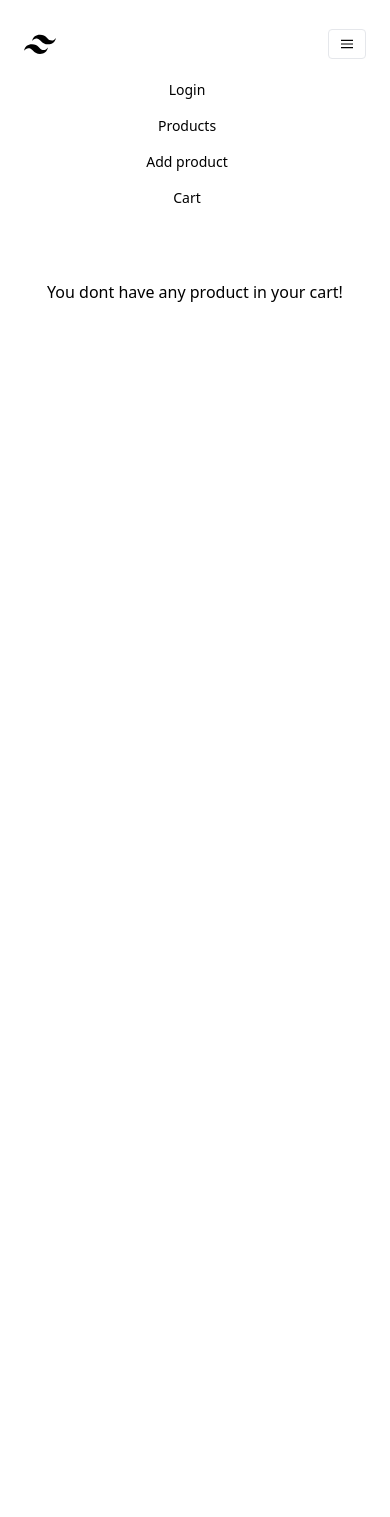
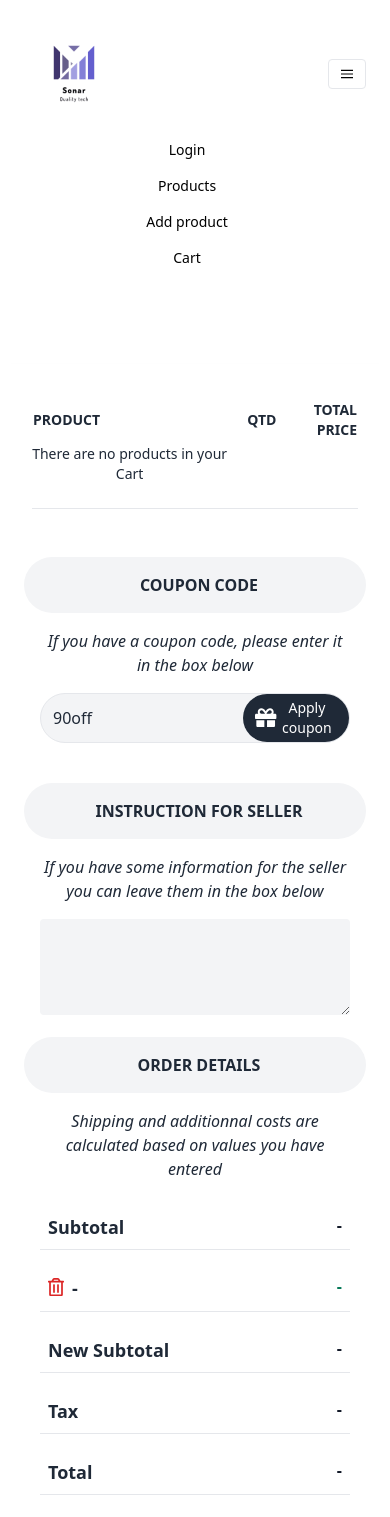
Before and after one commit to david2203/React-app-with-tailwind, a React (Create React App) app: page /cart in a window 390 px wide. Shown: the top 1517 px of the page. Before the commit the page ends 844 px from the top, so only its background shows below. Built offline with nearby package versions, Linux system fonts and the light colour scheme.

Commit message:
tailwind added

```diff
--- a/src/components/card.js
+++ b/src/components/card.js
@@ -24,7 +24,8 @@ function Card({productName, price}) {
     return (
 
         <>
-            <div className="py-6 flex flex-row mx-96" >
+
+            <div className="py-6 mx-6" >
   <div className="flex max-w-md bg-white shadow-lg rounded-lg overflow-hidden">
     <div className="w-1/3 bg-cover" > <img src={headphone1}/>
     </div>
--- a/src/components/cart.js
+++ b/src/components/cart.js
@@ -2,9 +2,122 @@ import React from 'react'
 
 function cart() {
     return (
-        <div>
-            You dont have any product in your cart!
+        <>
+        <div className="flex justify-center my-6">
+  <div className="flex flex-col w-full p-8 text-gray-800 bg-white shadow-lg pin-r pin-y md:w-4/5 lg:w-4/5">
+    <div className="flex-1">
+      <table className="w-full text-sm lg:text-base" cellspacing="0">
+        <thead>
+          <tr className="h-12 uppercase">
+            <th className="hidden md:table-cell"></th>
+            <th className="text-left">Product</th>
+            <th className="lg:text-right text-left pl-5 lg:pl-0">
+              <span className="lg:hidden" title="Quantity">Qtd</span>
+              <span className="hidden lg:inline">Quantity</span>
+            </th>
+            <th className="hidden text-right md:table-cell">Unit price</th>
+            <th className="text-right">Total price</th>
+          </tr>
+        </thead>
+        <tbody>
+          <tr>
+            There are no products in your Cart
+          </tr>
+        </tbody>
+      </table>
+      <hr className="pb-6 mt-6"/>
+      <div className="my-4 mt-6 -mx-2 lg:flex">
+        <div className="lg:px-2 lg:w-1/2">
+          <div className="p-4 bg-gray-100 rounded-full">
+            <h1 className="ml-2 font-bold uppercase">Coupon Code</h1>
+          </div>
+          <div className="p-4">
+            <p className="mb-4 italic">If you have a coupon code, please enter it in the box below</p>
+            <div className="justify-center md:flex">
+              <form action="" method="POST">
+                  <div className="flex items-center w-full h-13 pl-3 bg-white bg-gray-100 border rounded-full">
+                    <input type="coupon" name="code" id="coupon" placeholder="Apply coupon" value="90off"
+                            className="w-full bg-gray-100 outline-none appearance-none focus:outline-none active:outline-none"/>
+                      <button type="submit" className="text-sm flex items-center px-3 py-1 text-white bg-gray-800 rounded-full outline-none md:px-4 hover:bg-gray-700 focus:outline-none active:outline-none">
+                        <svg aria-hidden="true" data-prefix="fas" data-icon="gift" className="w-8" xmlns="http://www.w3.org/2000/svg" viewBox="0 0 512 512"><path fill="currentColor" d="M32 448c0 17.7 14.3 32 32 32h160V320H32v128zm256 32h160c17.7 0 32-14.3 32-32V320H288v160zm192-320h-42.1c6.2-12.1 10.1-25.5 10.1-40 0-48.5-39.5-88-88-88-41.6 0-68.5 21.3-103 68.3-34.5-47-61.4-68.3-103-68.3-48.5 0-88 39.5-88 88 0 14.5 3.8 27.9 10.1 40H32c-17.7 0-32 14.3-32 32v80c0 8.8 7.2 16 16 16h480c8.8 0 16-7.2 16-16v-80c0-17.7-14.3-32-32-32zm-326.1 0c-22.1 0-40-17.9-40-40s17.9-40 40-40c19.9 0 34.6 3.3 86.1 80h-86.1zm206.1 0h-86.1c51.4-76.5 65.7-80 86.1-80 22.1 0 40 17.9 40 40s-17.9 40-40 40z"/></svg>
+                        <span className="font-medium">Apply coupon</span>
+                      </button>
+                  </div>
+              </form>
+            </div>
+          </div>
+          <div className="p-4 mt-6 bg-gray-100 rounded-full">
+            <h1 className="ml-2 font-bold uppercase">Instruction for seller</h1>
+          </div>
+          <div className="p-4">
+            <p className="mb-4 italic">If you have some information for the seller you can leave them in the box below</p>
+            <textarea className="w-full h-24 p-2 bg-gray-100 rounded"></textarea>
+          </div>
         </div>
+        <div className="lg:px-2 lg:w-1/2">
+          <div className="p-4 bg-gray-100 rounded-full">
+            <h1 className="ml-2 font-bold uppercase">Order Details</h1>
+          </div>
+          <div className="p-4">
+            <p className="mb-6 italic">Shipping and additionnal costs are calculated based on values you have entered</p>
+              <div className="flex justify-between border-b">
+                <div className="lg:px-4 lg:py-2 m-2 text-lg lg:text-xl font-bold text-center text-gray-800">
+                  Subtotal
+                </div>
+                <div className="lg:px-4 lg:py-2 m-2 lg:text-lg font-bold text-center text-gray-900">
+                  -
+                </div>
+              </div>
+                <div className="flex justify-between pt-4 border-b">
+                  <div className="flex lg:px-4 lg:py-2 m-2 text-lg lg:text-xl font-bold text-gray-800">
+                    <form action="" method="POST">
+                      <button type="submit" className="mr-2 mt-1 lg:mt-2">
+                        <svg aria-hidden="true" data-prefix="far" data-icon="trash-alt" className="w-4 text-red-600 hover:text-red-800" xmlns="http://www.w3.org/2000/svg" viewBox="0 0 448 512"><path fill="currentColor" d="M268 416h24a12 12 0 0012-12V188a12 12 0 00-12-12h-24a12 12 0 00-12 12v216a12 12 0 0012 12zM432 80h-82.41l-34-56.7A48 48 0 00274.41 0H173.59a48 48 0 00-41.16 23.3L98.41 80H16A16 16 0 000 96v16a16 16 0 0016 16h16v336a48 48 0 0048 48h288a48 48 0 0048-48V128h16a16 16 0 0016-16V96a16 16 0 00-16-16zM171.84 50.91A6 6 0 01177 48h94a6 6 0 015.15 2.91L293.61 80H154.39zM368 464H80V128h288zm-212-48h24a12 12 0 0012-12V188a12 12 0 00-12-12h-24a12 12 0 00-12 12v216a12 12 0 0012 12z"/></svg>
+                      </button>
+                    </form>
+                    -
+                  </div>
+                  <div className="lg:px-4 lg:py-2 m-2 lg:text-lg font-bold text-center text-green-700">
+                    -
+                  </div>
+                </div>
+                <div className="flex justify-between pt-4 border-b">
+                  <div className="lg:px-4 lg:py-2 m-2 text-lg lg:text-xl font-bold text-center text-gray-800">
+                    New Subtotal
+                  </div>
+                  <div className="lg:px-4 lg:py-2 m-2 lg:text-lg font-bold text-center text-gray-900">
+                    -
+                  </div>
+                </div>
+                <div className="flex justify-between pt-4 border-b">
+                  <div className="lg:px-4 lg:py-2 m-2 text-lg lg:text-xl font-bold text-center text-gray-800">
+                    Tax
+                  </div>
+                  <div className="lg:px-4 lg:py-2 m-2 lg:text-lg font-bold text-center text-gray-900">
+                    -
+                  </div>
+                </div>
+                <div className="flex justify-between pt-4 border-b">
+                  <div className="lg:px-4 lg:py-2 m-2 text-lg lg:text-xl font-bold text-center text-gray-800">
+                    Total
+                  </div>
+                  <div className="lg:px-4 lg:py-2 m-2 lg:text-lg font-bold text-center text-gray-900">
+                    -
+                  </div>
+                </div>
+              <a href="#">
+                <button className="flex justify-center w-full px-10 py-3 mt-6 font-medium text-white uppercase bg-gray-800 rounded-full shadow item-center hover:bg-gray-700 focus:shadow-outline focus:outline-none">
+                  <svg aria-hidden="true" data-prefix="far" data-icon="credit-card" className="w-8" xmlns="http://www.w3.org/2000/svg" viewBox="0 0 576 512"><path fill="currentColor" d="M527.9 32H48.1C21.5 32 0 53.5 0 80v352c0 26.5 21.5 48 48.1 48h479.8c26.6 0 48.1-21.5 48.1-48V80c0-26.5-21.5-48-48.1-48zM54.1 80h467.8c3.3 0 6 2.7 6 6v42H48.1V86c0-3.3 2.7-6 6-6zm467.8 352H54.1c-3.3 0-6-2.7-6-6V256h479.8v170c0 3.3-2.7 6-6 6zM192 332v40c0 6.6-5.4 12-12 12h-72c-6.6 0-12-5.4-12-12v-40c0-6.6 5.4-12 12-12h72c6.6 0 12 5.4 12 12zm192 0v40c0 6.6-5.4 12-12 12H236c-6.6 0-12-5.4-12-12v-40c0-6.6 5.4-12 12-12h136c6.6 0 12 5.4 12 12z"/></svg>
+                  <span className="ml-2 mt-5px">Procceed to checkout</span>
+                </button>
+              </a>
+          </div>
+        </div>
+      </div>
+    </div>
+  </div>
+</div>
+        </>
     )
 }
 
--- a/src/components/nav.js
+++ b/src/components/nav.js
@@ -1,5 +1,6 @@
 import React from 'react';
 import {Link} from "react-router-dom";
+import logo from "./images/logo.png";
 
 function Nav() {
     return (
@@ -7,8 +8,8 @@ function Nav() {
 
 <nav className="flex items-center justify-between flex-wrap bg-teal p-6">
   <div className="flex items-center flex-no-shrink text-white mr-6">
-    <svg className="h-8 w-8 mr-2" width="54" height="54" viewBox="0 0 54 54" xmlns="http://www.w3.org/2000/svg"><path d="M13.5 22.1c1.8-7.2 6.3-10.8 13.5-10.8 10.8 0 12.15 8.1 17.55 9.45 3.6.9 6.75-.45 9.45-4.05-1.8 7.2-6.3 10.8-13.5 10.8-10.8 0-12.15-8.1-17.55-9.45-3.6-.9-6.75.45-9.45 4.05zM0 38.3c1.8-7.2 6.3-10.8 13.5-10.8 10.8 0 12.15 8.1 17.55 9.45 3.6.9 6.75-.45 9.45-4.05-1.8 7.2-6.3 10.8-13.5 10.8-10.8 0-12.15-8.1-17.55-9.45-3.6-.9-6.75.45-9.45 4.05z"/></svg>
-    <span className="font-semibold text-4xl tracking-tight">Tailwind CSS</span>
+    <img src={logo} width="100" height="100"/>
+    <span className="font-semibold text-4xl tracking-tight">Sonar</span>
   </div>
   <div className="block lg:hidden">
     <button className="flex items-center px-3 py-2 border rounded text-teal-lighter border-teal-light hover:text-white hover:border-white">
--- a/src/components/productList.js
+++ b/src/components/productList.js
@@ -11,7 +11,8 @@ const arrayOfProducts = [
 
 function Products() {
     return (
-        <div>
+        <div className="flex flex-wrap mx-auto">
+
             {arrayOfProducts.map((product)=>{ return(
                  <Card productName={product.productName} price={product.price}/>
             )})}
```
Also changed, not shown: src/components/form.js (+31 -6 lines), src/components/images/logo.png (added), 1 other file (tests, documents, lock files or other folders).
